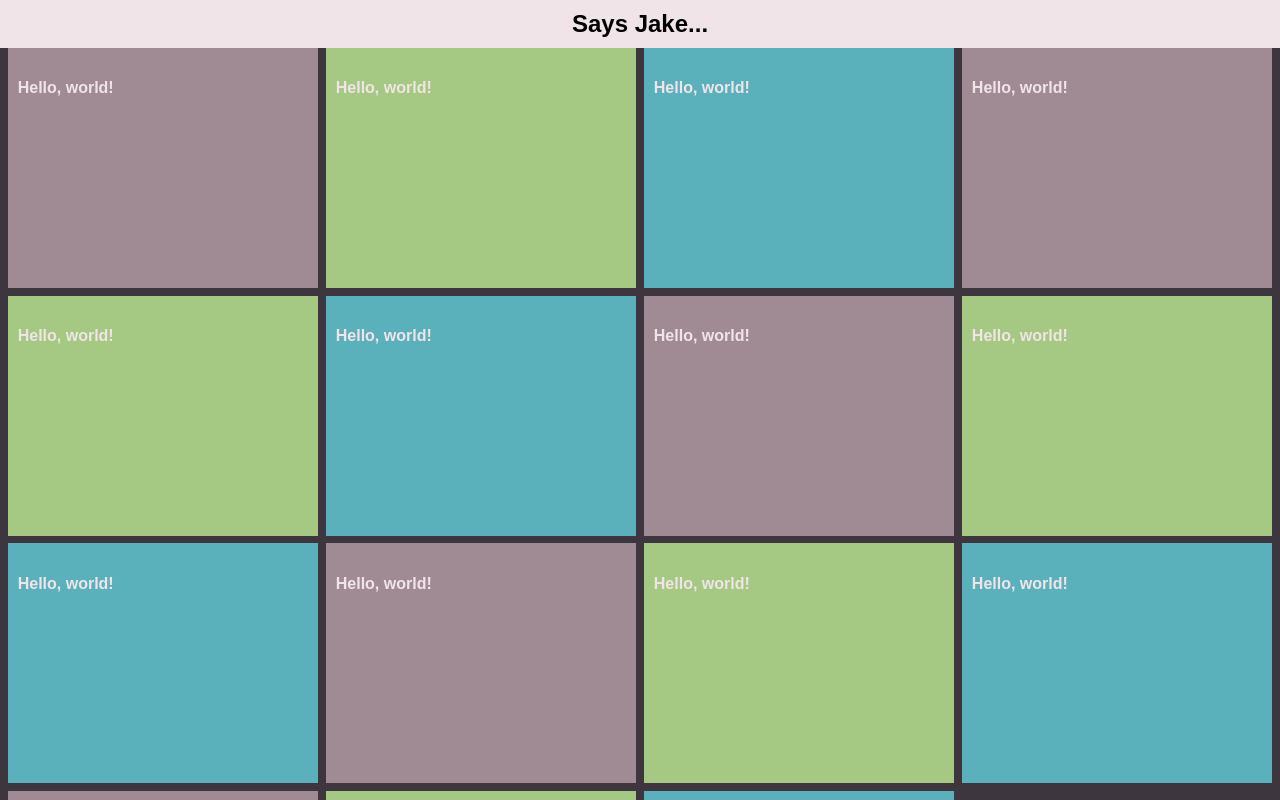
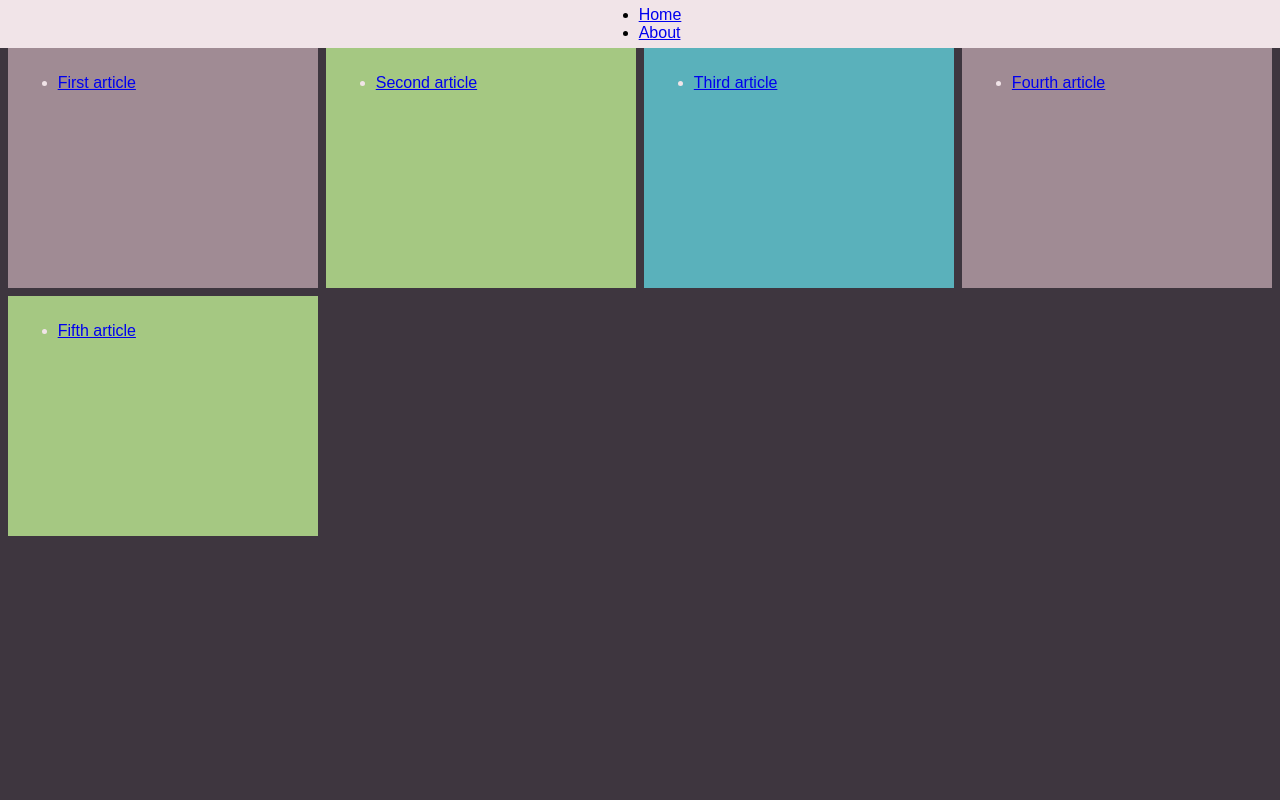
Before and after one commit to jdgillespie91/dot-blog, a React (Create React App) app: page / in a window 1280 px wide. Shown: the top 800 px of the page. Built offline with nearby package versions, Linux system fonts and the light colour scheme.

Commit message:
<Jake> Add routing

```diff
--- a/package.json
+++ b/package.json
@@ -5,6 +5,7 @@
   "dependencies": {
     "react": "^15.6.1",
     "react-dom": "^15.6.1",
+    "react-router-dom": "^4.2.0",
     "react-scripts": "1.0.11"
   },
   "scripts": {
--- a/src/App.css
+++ b/src/App.css
@@ -14,13 +14,7 @@ body {
   align-items: center;
   justify-content: center;
 
-  margin: 0px auto;
-}
-
-.HeaderScroll {
-  width: 100%;
-  position: fixed;
-  top: 0px;
+  margin: 0 auto;
 }
 
 .Board {
@@ -33,6 +27,8 @@ body {
 .Card {
   padding: 10px;
 
+  /* 4 * width + 5 * margin = 100% */
+  /* margin-bottom should match margin-left */
   width: 24.25%;
   height: 100%;
   margin-left: 0.6%;
--- a/src/App.js
+++ b/src/App.js
@@ -1,33 +1,65 @@
-import React, {Component} from 'react';
+import React from 'react';
+import {
+  BrowserRouter as Router,
+  Route,
+  Link
+} from 'react-router-dom'
 import './App.css';
 
-class App extends Component {
-  render() {
-    return (
-      <div>
-        <div className="Header"><h2>Says Jake...</h2></div>
-        <div className="App">
-          <div className="Board">
-            <div className="Card"><h4>Hello, world!</h4></div>
-            <div className="Card"><h4>Hello, world!</h4></div>
-            <div className="Card"><h4>Hello, world!</h4></div>
-            <div className="Card"><h4>Hello, world!</h4></div>
-            <div className="Card"><h4>Hello, world!</h4></div>
-            <div className="Card"><h4>Hello, world!</h4></div>
-            <div className="Card"><h4>Hello, world!</h4></div>
-            <div className="Card"><h4>Hello, world!</h4></div>
-            <div className="Card"><h4>Hello, world!</h4></div>
-            <div className="Card"><h4>Hello, world!</h4></div>
-            <div className="Card"><h4>Hello, world!</h4></div>
-            <div className="Card"><h4>Hello, world!</h4></div>
-            <div className="Card"><h4>Hello, world!</h4></div>
-            <div className="Card"><h4>Hello, world!</h4></div>
-            <div className="Card"><h4>Hello, world!</h4></div>
-          </div>
-        </div>
+const article = ({match}) => (
+  <div>
+    <ul>
+      <li>Article: {match.params.articleId}</li>
+      <li>First paragraph...</li>
+      <li>Second paragraph...</li>
+    </ul>
+  </div>
+);
+
+const home = () => (
+  <div className="Board">
+    <div className="Card">
+      <ul><li><Link to="/articles/first-article">First article</Link></li></ul>
+    </div>
+    <div className="Card">
+      <ul><li><Link to="/articles/second-article">Second article</Link></li></ul>
+    </div>
+    <div className="Card">
+      <ul><li><Link to="/articles/third-article">Third article</Link></li></ul>
+    </div>
+    <div className="Card">
+      <ul><li><Link to="/articles/fourth-article">Fourth article</Link></li></ul>
+    </div>
+    <div className="Card">
+      <ul><li><Link to="/articles/fifth-article">Fifth article</Link></li></ul>
+    </div>
+  </div>
+);
+
+const about = () => (
+  <div>
+    <ul>
+      <li>Email: foo</li>
+      <li>Phone: bar</li>
+    </ul>
+  </div>
+);
+
+const app = () => (
+  <Router>
+    <div>
+      <div className="Header">
+        <ul>
+          <li><Link to="/">Home</Link></li>
+          <li><Link to="/about">About</Link></li>
+        </ul>
       </div>
-    );
-  }
-}
 
-export default App;
+      <Route exact path="/" component={home}/>
+      <Route exact path="/about" component={about}/>
+      <Route exact path="/articles/:articleId" component={article}/>
+    </div>
+  </Router>
+);
+
+export default app
```
Also changed, not shown: 1 other file (tests, documents, lock files or other folders).
